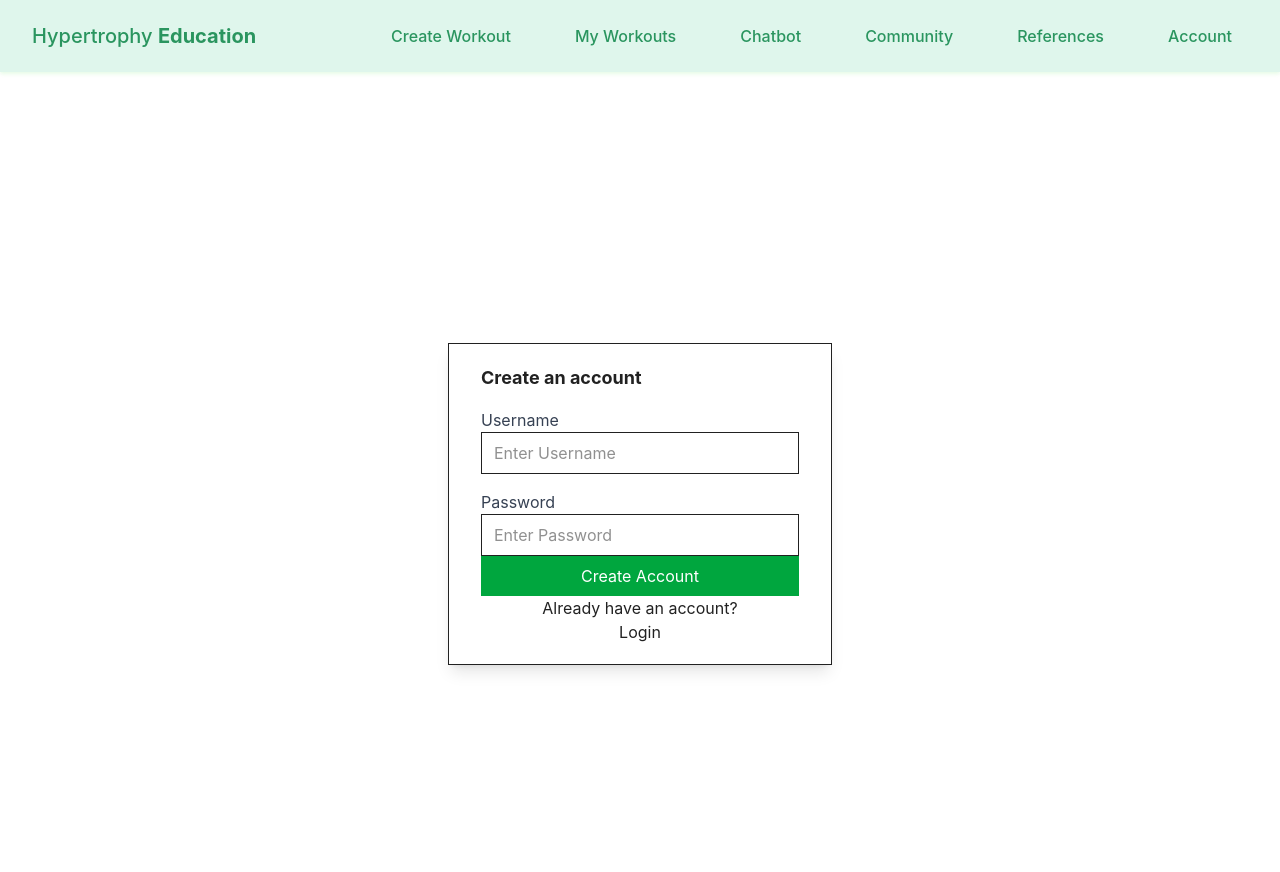
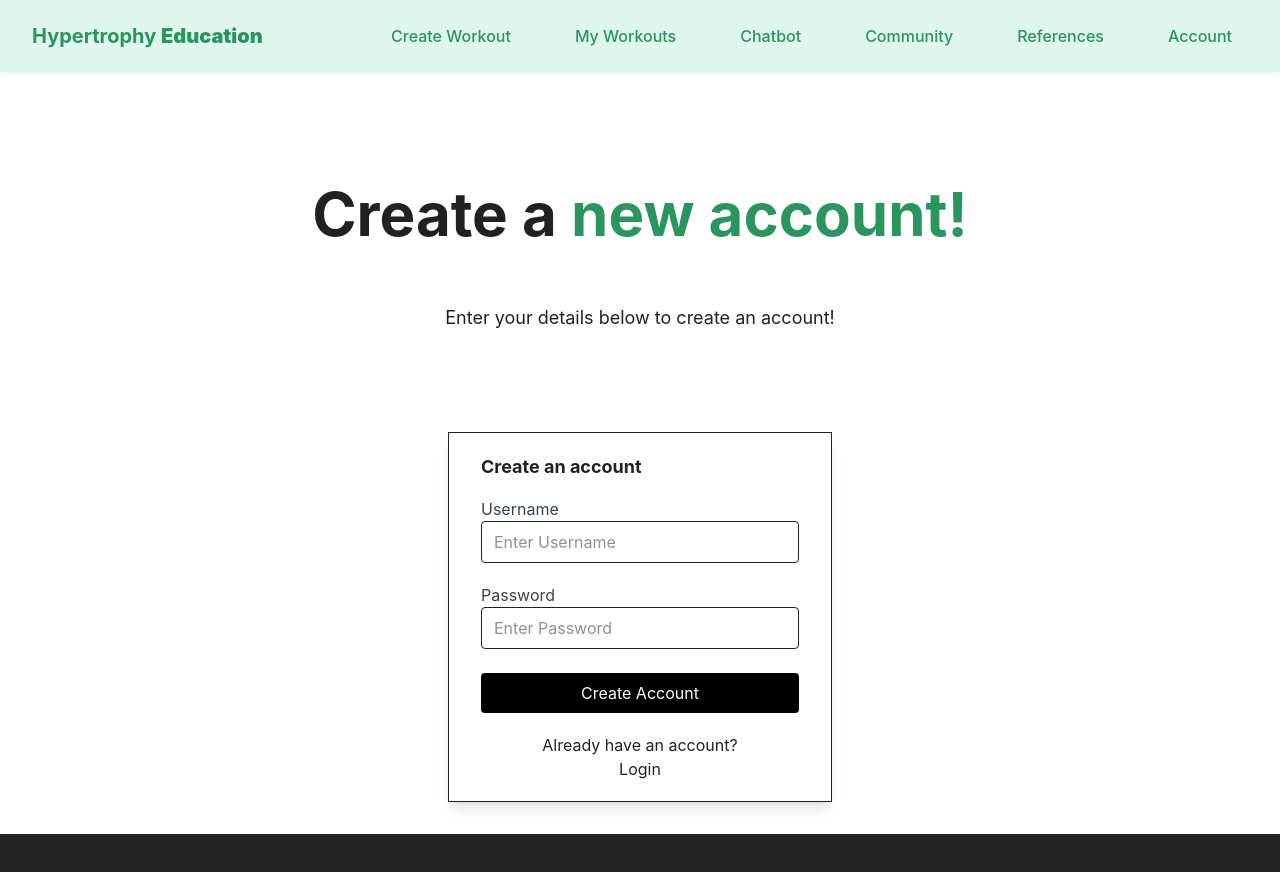
Before and after one commit to Camoroony/dissertation-2025, a React (Vite) app in the folder frontend/: page /createaccount in a window 1280 px wide. Shown: the top 872 px of the page. After the commit the page ends 834 px from the top, so only its background shows below. Built offline with nearby package versions, Linux system fonts and the light colour scheme.

Commit message:
More updates to create account page

```diff
--- a/frontend/src/components/NavBar.jsx
+++ b/frontend/src/components/NavBar.jsx
@@ -4,7 +4,7 @@ import "../css/Navbar.css"
 function NavBar () {
     return <nav className="navbar">
         <div className="navbar-logo">
-            <Link to ="/" className="font-medium text-[#2A955F] hover:text-[#1FA562] no-underline transition-colors duration-200">
+            <Link to ="/">
             Hypertrophy <b>Education</b>
             </Link>
         </div>
--- a/frontend/src/css/Navbar.css
+++ b/frontend/src/css/Navbar.css
@@ -10,6 +10,11 @@
 .navbar-logo {
   font-size: 1.25rem;
   font-weight: bold;
+  color: #2A955F;
+}
+
+.navbar-logo:hover {
+  color: #1FA562;
 }
 
 .navbar-links {
--- a/frontend/src/css/index.css
+++ b/frontend/src/css/index.css
@@ -1,6 +1,6 @@
 @import "tailwindcss";
 
-:root {
+ :root {
   font-family: Inter, system-ui, Avenir, Helvetica, Arial, sans-serif;
   line-height: 1.5;
   font-weight: 400;
@@ -13,7 +13,7 @@
   text-rendering: optimizeLegibility;
   -webkit-font-smoothing: antialiased;
   -moz-osx-font-smoothing: grayscale;
-}
+ }
 
 html, body {
   overflow-x: hidden;
--- a/frontend/src/pages/CreateAccountPage.jsx
+++ b/frontend/src/pages/CreateAccountPage.jsx
@@ -1,18 +1,27 @@
 function CreateAccountPage() {
     return (
-    <div className="flex justify-center items-center h-screen">
+    <>
+    <div className="flex flex-col justify-center items-center mt-20">
+    <h1 className="text-6xl font-bold mb-15">Create a <span className="text-[#2A955F]">new account!</span></h1>
+    <p className="text-lg">Enter your details below to create an account!</p>
+    </div>
+
+
+    <div className="flex justify-center items-center mt-25">
         <div className="shadow-lg px-8 py-5 border w-96">
             <h2 className="text-lg font-bold mb-4">Create an account</h2>
             <form>
-                <div className="mb-4">
+                <div className="mb-5">
                     <label htmlFor="username" className="block text-gray-700">Username</label>
-                    <input type="text" placeholder="Enter Username" className="w-full px-3 py-2 border"/>
+                    <input type="text" placeholder="Enter Username" className="w-full px-3 py-2 border rounded"/>
                 </div>
-                <div>
+                <div className="mb-6">
                     <label htmlFor="password" className="block text-gray-700">Password</label>
-                    <input type="text" placeholder="Enter Password" className="w-full px-3 py-2 border"/>
+                    <input type="text" placeholder="Enter Password" className="w-full px-3 py-2 border rounded"/>
                 </div>
-                <button className="w-full bg-green-600 text-white py-2">Create Account</button>
+                <div className="mb-5">
+                <button className="w-full bg-black text-white py-2 rounded">Create Account</button>
+                </div>
             </form>
             <div className="text-center">
                 <p>Already have an account?</p>
@@ -20,6 +29,7 @@ function CreateAccountPage() {
             </div>
         </div>
     </div>
+    </>
     )
 }
 
```
